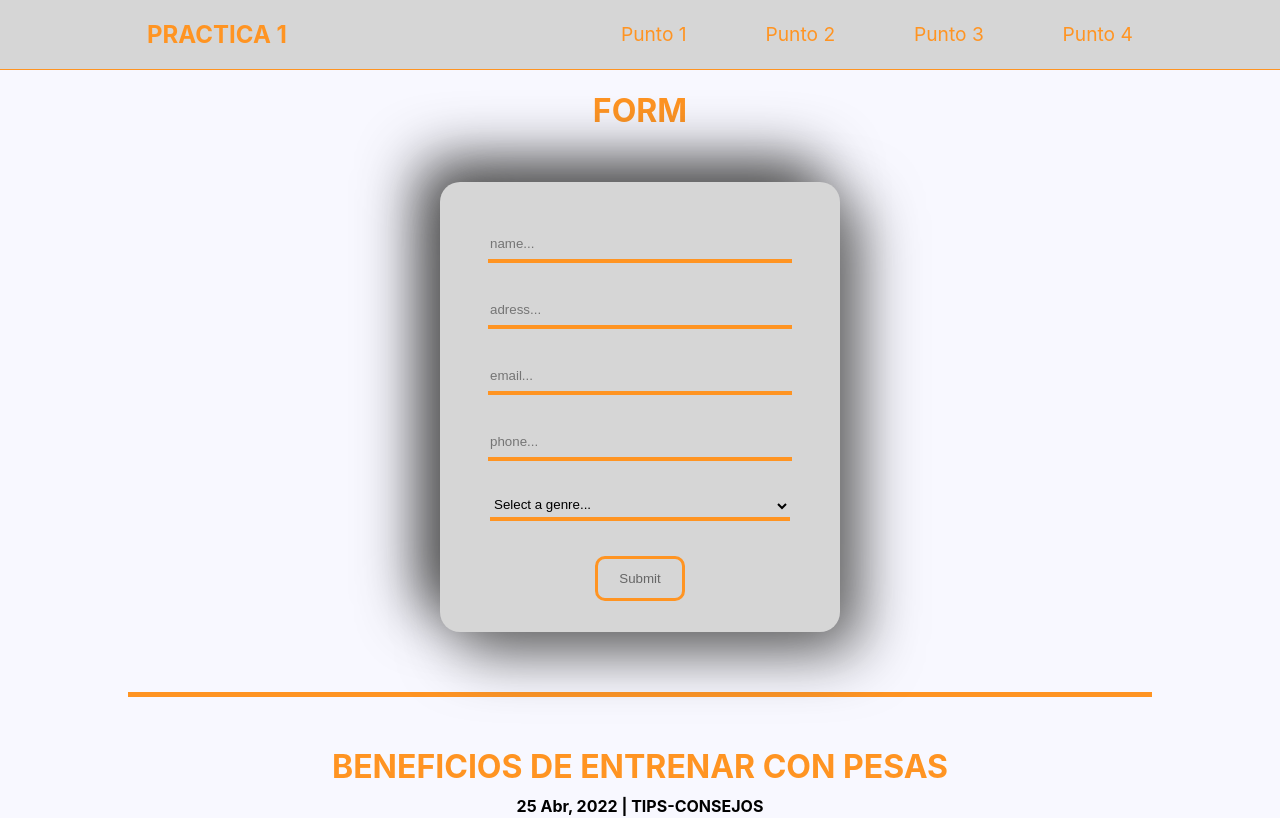
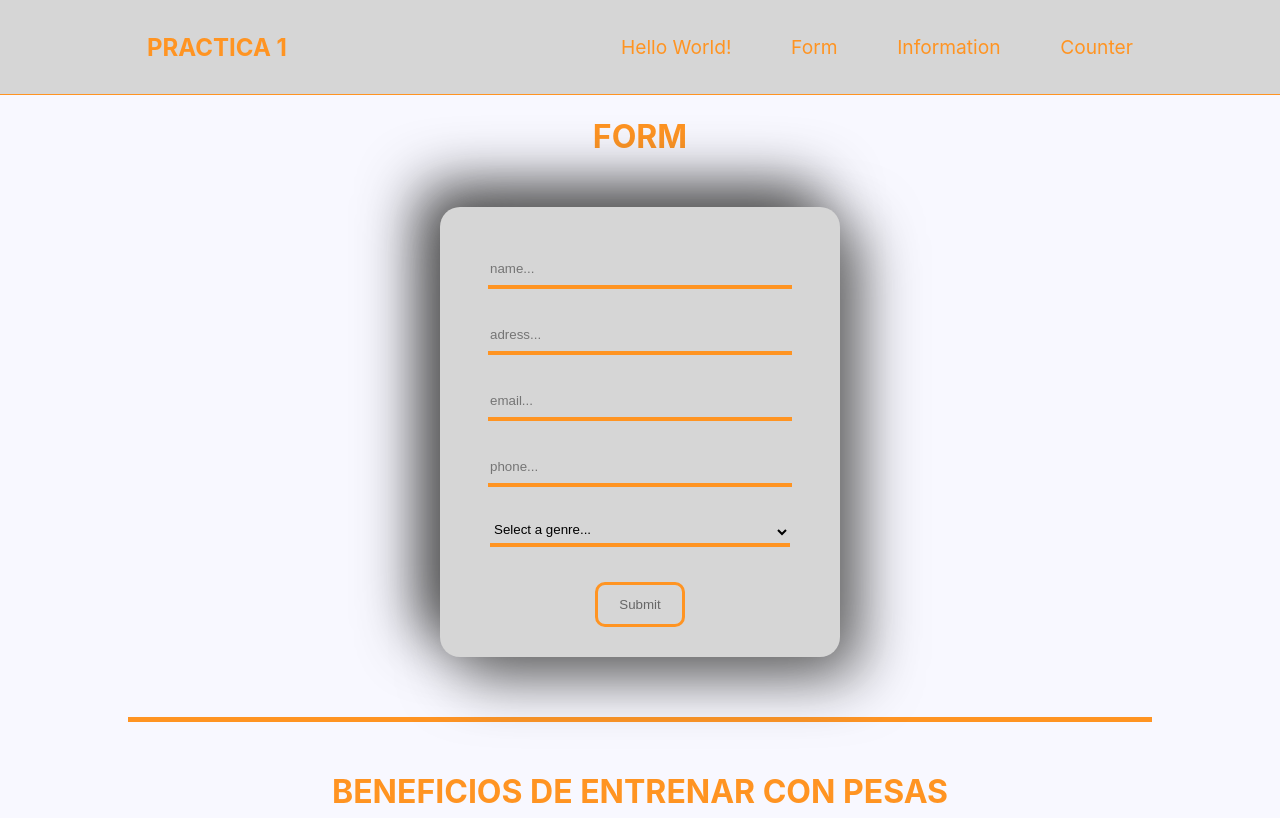
Before and after one commit to maksudxx/React-UTN, a React (Vite) app in the folder practica-uno/: page / in a window 1280 px wide. Shown: the top 818 px of the page. Built offline with nearby package versions, Linux system fonts and the light colour scheme.

Commit message:
Styles Navbar

```diff
--- a/practica-uno/src/components/navbar/Navbar.jsx
+++ b/practica-uno/src/components/navbar/Navbar.jsx
@@ -1,20 +1,23 @@
 import styles from "./Navbar.module.css";
 export const Navbar = () => {
+  const helloWorld = ()=>{
+    alert("Hello World!");
+  }
   return (
     <header className={styles.container}>
       <h2 className={styles.title}>PRACTICA 1</h2>
       <ul className={styles.containerLink}>
         <li className={styles.li}>
-          <a className={styles.link} href="">Punto 1</a>
+          <p className={styles.link} onClick={helloWorld}>Hello World!</p>
         </li>
         <li className={styles.li}>
-          <a className={styles.link} href="#form">Punto 2</a>
+          <a className={styles.link} href="#form">Form</a>
         </li>
         <li className={styles.li}>
-          <a className={styles.link} href="#info">Punto 3</a>
+          <a className={styles.link} href="#info">Information</a>
         </li>
         <li className={styles.li}>
-          <a  className={styles.link} href="#counter">Punto 4</a>
+          <a  className={styles.link} href="#counter">Counter</a>
         </li >
       </ul>
     </header>
--- a/practica-uno/src/components/navbar/Navbar.module.css
+++ b/practica-uno/src/components/navbar/Navbar.module.css
@@ -30,5 +30,6 @@
     color: #000;
     font-weight: bold;
     border-bottom: 3px solid ;
-    font-size: 1.35rem
+    font-size: 1.35rem;
+    cursor: pointer;
 }
```
